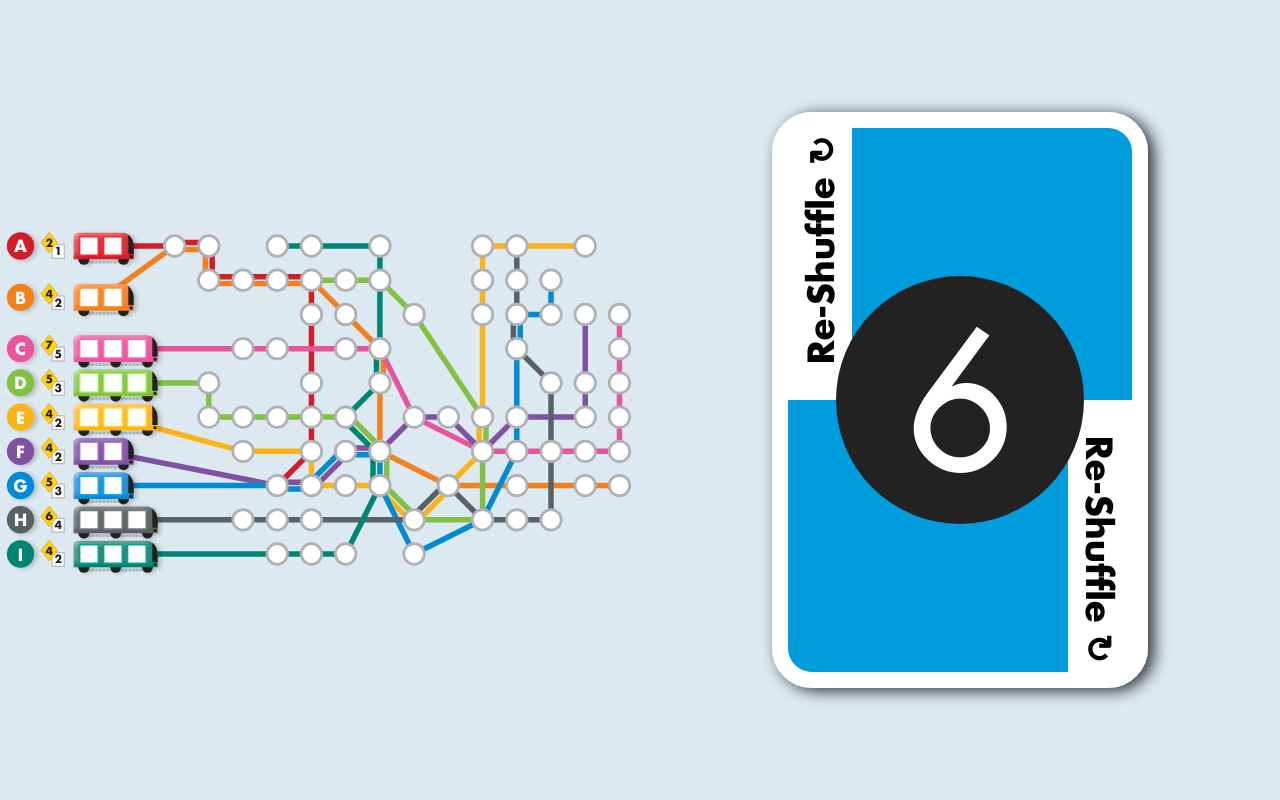
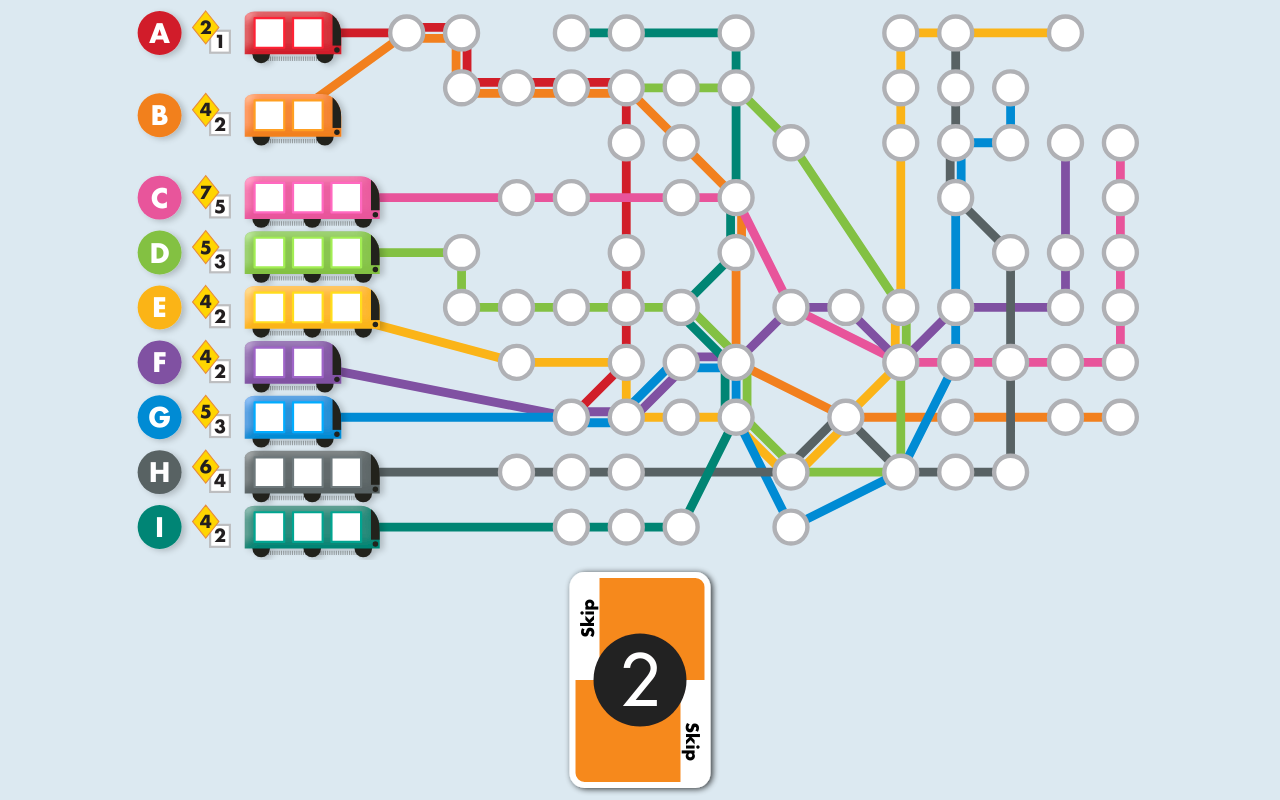
Before and after one commit to jcbelanger/metro-x, a React (Create React App) app: page / in a window 1280 px wide. Built offline with nearby package versions, Linux system fonts and the light colour scheme.

Commit message:
CardMat and id passing

```diff
--- a/src/App.css
+++ b/src/App.css
@@ -1,21 +1,50 @@
 .App {
     display: flex;
-    width: 100%;
-    height: 100%;
+    flex-direction: column;
+    justify-content: center;
+    align-items: center;
     max-width: 100%;
     max-height: 100%;
+    width: 100%;
+    height: auto;
+    margin: auto;
 }
 
+
 .Board {
-    flex: 3 3 100%;
+    flex: 1 1 100%;
 }
 
-.App > h1 {
-    flex: 1 1 auto;
+.CardMat {
+    flex: 0 2 10em;
 }
 
-@media only screen and (max-aspect-ratio: 1/1) {
-    .App {
-        flex-direction: column;
+@media (min-height: 20rem) {
+    .CardMat {
+        min-height: 6rem;
     }
 }
+
+@media (min-height: 30rem) {
+    .CardMat {
+        min-height: 10rem;
+    }
+}
+
+@media (min-height: 40rem) {
+    .CardMat {
+        min-height: 15rem;
+    }
+}
+
+@media only screen and (min-aspect-ratio: 2 / 1) and (max-height: 50rem) {
+    .App {
+        flex-direction: row;
+        width: auto;
+        height: 100%;
+    }
+
+    .CardMat {
+        flex-basis: 15rem;
+    }
+}
--- a/src/App.js
+++ b/src/App.js
@@ -1,16 +1,27 @@
 import './App.css';
-import React, { useState } from 'react';
+import React, { useState, useLayoutEffect } from 'react';
 import metroCity from './metro-city.json';
 import Board from './Board';
-import CardDeck from './CardDeck';
+import CardMat from './CardMat';
 
 
 function App() {
-  // eslint-disable-next-line no-unused-vars
-  const [subways, setSubways] = useState(Array.from(metroCity));
+  const subways = Array.from(metroCity)
+
+  const landscapeMQ = 'only screen and (min-aspect-ratio: 2 / 1) and (max-height: 50rem)';
+  const isLandscapeDefault = window.matchMedia(landscapeMQ).matches;
+  const [isLandscape, setIsLandscape] = useState(isLandscapeDefault);
+  useLayoutEffect(() => {
+    const handleMQChange = (event) => setIsLandscape(event.matches);
+    const mql = window.matchMedia(landscapeMQ);
+    mql.addEventListener("change", handleMQChange);
+    return () => mql.removeEventListener("change", handleMQChange);
+  })
+
+
   return <div className='App'>
     <Board subways={subways} />
-    <CardDeck />
+    <CardMat landscape={!isLandscape} />
   </div>;
 }
 
--- a/src/Board.js
+++ b/src/Board.js
@@ -4,6 +4,7 @@ import { zip } from './utils';
 import NestedMap from './nested';
 import Subway from './Subway';
 import Station from './Station';
+import SvgDefsContext, { useDefIds } from './SvgDefsContext';
 
 
 function Board({subways}) {
@@ -96,7 +97,9 @@ function Board({subways}) {
   const [left, top] = [minX, minY].map(r => r * styles.spacing - padding);
   const viewBox = [left, top, right - left, bottom - top];
 
-  return (
+  const svgDefs = useDefIds(['faint-drop-shadow', 'lighten', 'lighting']);
+  const {id} = svgDefs;
+  return <SvgDefsContext.Provider value={svgDefs}>
     <svg
         className='Board'
         version='1.1'
@@ -107,8 +110,7 @@ function Board({subways}) {
         xmlns='http://www.w3.org/2000/svg'
     >
       <defs>
-
-        <filter id='faint-drop-shadow' x='-20%' y='-20%' width='140%' height='140%'>
+        <filter id={id('faint-drop-shadow')} x='-20%' y='-20%' width='140%' height='140%'>
           <feGaussianBlur in='SourceAlpha' stdDeviation='3'/>
           <feOffset dx='4' dy='2' />
           <feComponentTransfer>
@@ -117,16 +119,7 @@ function Board({subways}) {
           <feBlend in='SourceGraphic' />
         </filter>
 
-        <filter id='heavy-drop-shadow' x='-20%' y='-20%' width='140%' height='140%'>
-          <feGaussianBlur in='SourceAlpha' stdDeviation='5'/>
-          <feOffset dx='4' dy='2' />
-          <feComponentTransfer>
-            <feFuncA type='linear' slope='0.8'/>
-          </feComponentTransfer>
-          <feBlend in='SourceGraphic' />
-        </filter>
-
-        <filter id='lighten'>
+        <filter id={id('lighten')}>
           <feComponentTransfer>
             <feFuncR type='linear' slope='1.6' />
             <feFuncG type='linear' slope='1.6' />
@@ -134,15 +127,14 @@ function Board({subways}) {
           </feComponentTransfer>
         </filter>
 
-        <filter id='lighting'>
+        <filter id={id('lighting')}>
           <feGaussianBlur in='SourceAlpha' stdDeviation='5' result='blur1'/>
-          <feSpecularLighting result='specOut' in='blur1' specularConstant='1.8' specularExponent='48' lightingColor='#ccc'>
+          <feSpecularLighting result='specOut' in='blur1' specularConstant='1.8' specularExponent='49' lightingColor='#ccc'>
             <feDistantLight azimuth='225' elevation='45'/>
           </feSpecularLighting>
           <feComposite in='SourceGraphic' in2='specOut' operator='arithmetic' k1='0' k2='1' k3='1' k4='0' result='result'/>
           <feComposite operator='atop' in2='SourceGraphic'/>
         </filter>
-
       </defs>
 
       <g className='subways'>
@@ -170,7 +162,7 @@ function Board({subways}) {
       </g>
 
     </svg>
-  );
+  </SvgDefsContext.Provider>;
 }
 
 export default Board;
--- a/src/Card.js
+++ b/src/Card.js
@@ -1,4 +1,6 @@
+import { useId } from 'react';
 import './Card.css';
+import SvgDefsContext from './SvgDefsContext';
 
 
 function Card(props) {
@@ -16,14 +18,15 @@ function Card(props) {
     const textHeight = 40;
     const iconOverlapText = 10;
 
-    const id = 'card';
-    const clipId = `clip-${id}`;
+    const id = useId();
+    const clipId = id + '-clip';
 
     const iconRadius = width / 2 - textHeight - strokeWidth / 2 + iconOverlapText;
 
-    return <g
+    return <SvgDefsContext.Consumer>{ ({url}) => (
+      <g
         className={`card ${type}-card`}
-      filter='url(#heavy-drop-shadow)'
+        filter={url('heavy-drop-shadow')}
         transform={`translate(${left}, ${top})`}
       >
         <rect
@@ -46,7 +49,10 @@ function Card(props) {
         {label && <g className='card-labels'>
           {[0, 180].map(rotation => (
               <g
-                className='card-label' transform={`rotate(${rotation}, ${width / 2}, ${height / 2})`}>
+                key={rotation}
+                className='card-label'
+                transform={`rotate(${rotation}, ${width / 2}, ${height / 2})`}
+              >
                   <rect
                       x={0}
                       y={0}
@@ -70,7 +76,7 @@ function Card(props) {
         </g>}
 
 
-      <g class='card-value' fontSize={1.5 * iconRadius}>
+        <g className='card-value' fontSize={1.5 * iconRadius}>
           <circle
             cx={width / 2}
             cy={height / 2}
@@ -86,7 +92,10 @@ function Card(props) {
             fill='#fff'
           >{value}</text>
         </g>
-    </g>;
+      </g>
+    )}</SvgDefsContext.Consumer>;
+
+
   }
 
 
--- a/src/CardDeck.js
+++ /dev/null
@@ -1,31 +0,0 @@
-import './CardDeck.css';
-import React from 'react';
-import Card from './Card';
-
-
-function CardDeck() {
-  const [left, top, width, height] = [0, 0, 400, 400]
-  const viewBox = [left, top, width, height];
-
-  return (
-    <svg
-        className='Board'
-        version='1.1'
-        baseProfile='full'
-        width='100%'
-        height='100%'
-        viewBox={viewBox}
-        xmlns='http://www.w3.org/2000/svg'
-    >
-
-      <Card viewBox={viewBox} type="reshuffle" label="Re-Shuffle ↻" value="6" />
-      {/* <Card viewBox={viewBox} type="number" value="4" /> */}
-      {/* <Card viewBox={viewBox} type="free" label="Free" labelOffset="30" value="⭘" /> */}
-      {/* <Card viewBox={viewBox} type="transfer" label="Transfer" value="✖" /> */}
-      {/* <Card viewBox={viewBox} type="skip" label="Skip" labelOffset="30" value="2" /> */}
-
-    </svg>
-  );
-}
-
-export default CardDeck;
--- /dev/null
+++ b/src/CardMat.js
@@ -0,0 +1,46 @@
+import './CardMat.css';
+import React from 'react';
+import Card from './Card';
+import SvgDefsContext, { useDefIds } from './SvgDefsContext';
+
+
+function CardDeck({orientation}) {
+  const [left, top, width, height] = [0, 0, 400, 400]
+  const viewBox = [left, top, width, height];
+
+  // const cards = [
+  //   {type: "reshuffle", label:"Re-Shuffle ↻", value: 6}
+  // ];
+
+  const svgDefs = useDefIds(['heavy-drop-shadow']);
+  const {id} = svgDefs;
+  return <SvgDefsContext.Provider value={svgDefs}>
+    <svg
+        className='CardMat'
+        version='1.1'
+        baseProfile='full'
+        width='100%'
+        height='100%'
+        viewBox={viewBox}
+        xmlns='http://www.w3.org/2000/svg'
+    >
+      <defs>
+        <filter id={id('heavy-drop-shadow')} x='-20%' y='-20%' width='140%' height='140%'>
+          <feGaussianBlur in='SourceAlpha' stdDeviation='5'/>
+          <feOffset dx='4' dy='2' />
+          <feComponentTransfer>
+            <feFuncA type='linear' slope='0.8'/>
+          </feComponentTransfer>
+          <feBlend in='SourceGraphic' />
+        </filter>
+      </defs>
+      {/* <Card viewBox={viewBox} type="reshuffle" label="Re-Shuffle ↻" value="6" /> */}
+      {/* <Card viewBox={viewBox} type="number" value="4" /> */}
+      {/* <Card viewBox={viewBox} type="free" label="Free" labelOffset="30" value="⭘" /> */}
+      {/* <Card viewBox={viewBox} type="transfer" label="Transfer" value="✖" /> */}
+      <Card viewBox={viewBox} type="skip" label="Skip" labelOffset="30" value="2" />
+    </svg>
+  </SvgDefsContext.Provider>;
+}
+
+export default CardDeck;
--- a/src/Subway.js
+++ b/src/Subway.js
@@ -1,6 +1,6 @@
 import './Subway.css';
 import { rangeMap, zip } from './utils';
-
+import SvgDefsContext from './SvgDefsContext';
 
 function Subway({subway, styles, edgeNames}) {
   const {
@@ -137,7 +137,8 @@ function Subway({subway, styles, edgeNames}) {
 
   const [routeNameX, routeNameY] = [trainCarX - 2 * spacing, trainCarY]
 
-  return <g className='subway' key={subway.name}>
+  return <SvgDefsContext.Consumer>{ ({url}) => (
+    <g className='subway' key={subway.name}>
         <g>
           <title>Subway Route: {subway.name}</title>
           <polyline
@@ -153,10 +154,7 @@ function Subway({subway, styles, edgeNames}) {
 
         <path
           className='under-track'
-      d={`
-        M${underTrackLeft},${underTrackY}
-        h${underTrackLength}
-      `}
+          d={`M${underTrackLeft},${underTrackY} h${underTrackLength}`}
           stroke='#9aa2a5'
           strokeWidth={underTrackWidth}
           strokeDasharray={underTrackDashes}
@@ -164,7 +162,7 @@ function Subway({subway, styles, edgeNames}) {
 
         <g className='subway-status' key={subway.name}>
 
-      <g className='route-name' filter='url(#faint-drop-shadow)'>
+          <g className='route-name' filter={url('faint-drop-shadow')}>
             <title>Route Name</title>
             <circle
               cx={routeNameX}
@@ -228,7 +226,7 @@ function Subway({subway, styles, edgeNames}) {
             </g>
           </g>
 
-      <g className='train-cart' filter='url(#faint-drop-shadow)'>
+          <g className='train-cart' filter={url('faint-drop-shadow')}>
 
             <g className='wheels'>
               {[...rangeMap(numWheels, wheelIndex => {
@@ -249,7 +247,7 @@ function Subway({subway, styles, edgeNames}) {
 
             <path
               className='train-cart-body'
-          filter='url(#lighting)'
+              filter={url('lighting')}
               id={bodyId}
               fill={subway.color}
               d={`
@@ -304,18 +302,19 @@ function Subway({subway, styles, edgeNames}) {
                   <path
                     className='window-border'
                     strokeWidth={windowBorder}
+                    filter={url('lighten')}
                     strokeLinejoin='round'
                     fill='none'
                     stroke={subway.color}
                     d={`M${windowLeft},${windowTop} h${windowWidth} v${windowHeight} h${-windowWidth} z`}
-                filter='url(#lighten)'
                   />
                 </g>;
               })]}
             </g>
           </g>
         </g>
-  </g>;
+      </g>
+  )}</SvgDefsContext.Consumer>;
 }
 
 export default Subway;
--- /dev/null
+++ b/src/SvgDefsContext.js
@@ -0,0 +1,21 @@
+
+import React, {useId} from 'react';
+
+const SvgDefsContext = React.createContext({
+    url: (id) => undefined,
+    id: (id) => undefined
+});
+
+function useDefIds(ids) {
+    const baseId = useId();
+    const defIds = new Map(Array.from(ids, id => [id,  baseId + '-' + id]));
+    return {
+        url: (id) => defIds.has(id) ? `url(#${ defIds.get(id) })` : undefined,
+        id: (id) => defIds.get(id)
+    };
+}
+
+export {
+    SvgDefsContext as default,
+    useDefIds
+};
```
Also changed, not shown: src/CardDeck.css (deleted), src/CardMat.css (added). Lines whose indentation alone changed are shown as unchanged.
